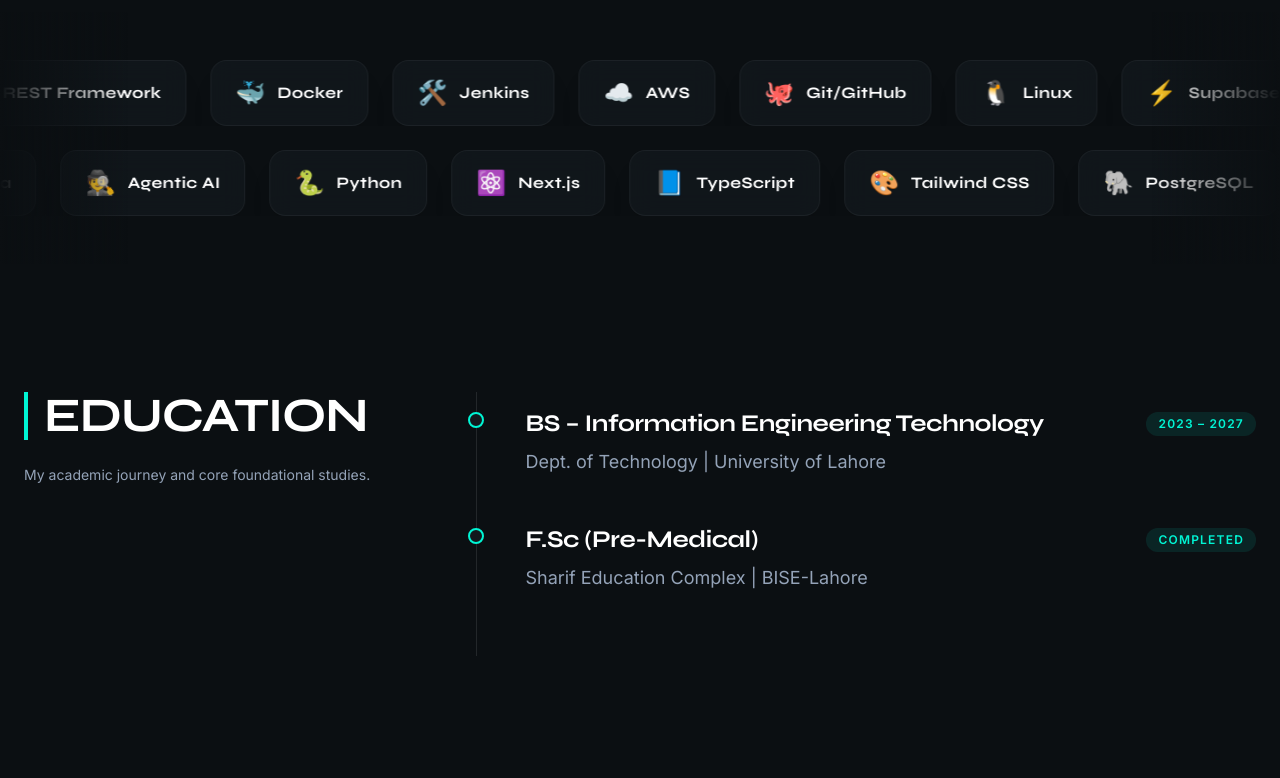
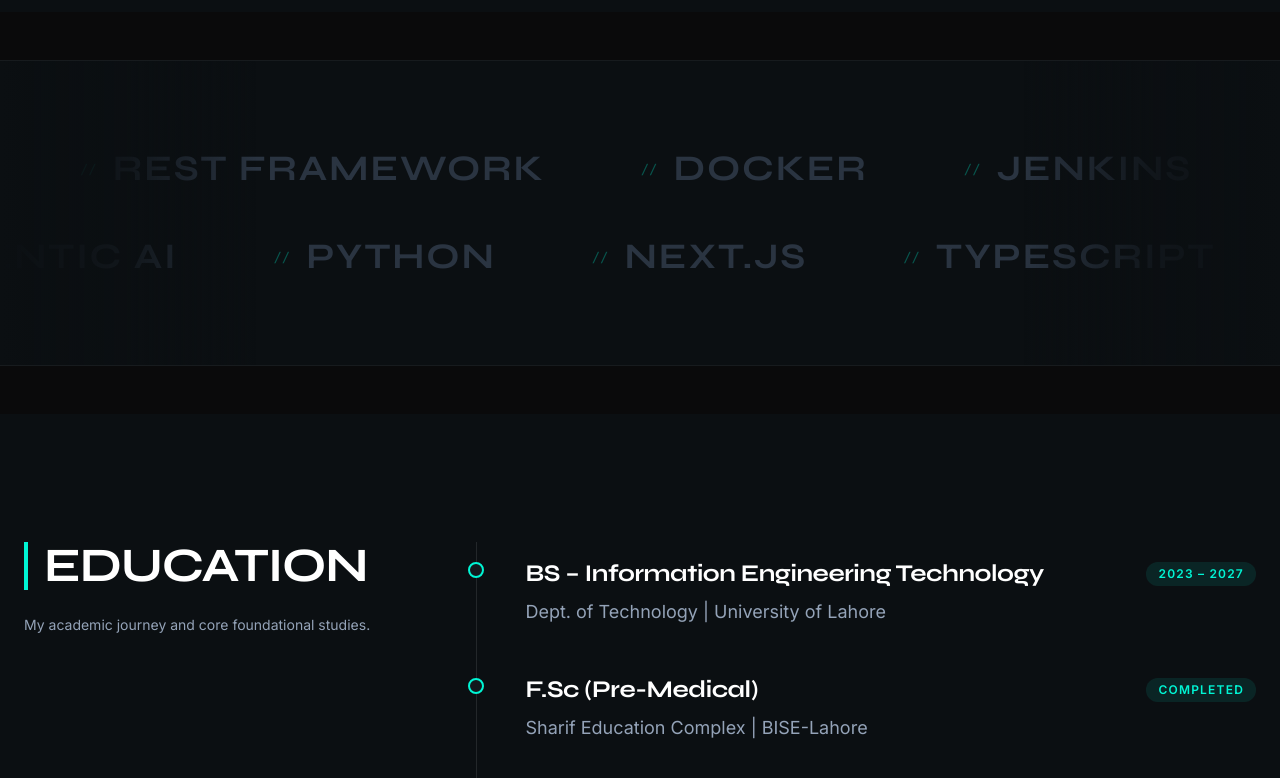
Before and after one commit to HaseebAhmad24-collab/portfolio, a Next.js app: page / in a window 1280 px wide. Shown: the part 1508-2286 px from the top of the page. Built offline with nearby package versions, Linux system fonts and the light colour scheme.

Commit message:
design: completely redesigned SkillsMarquee for an authentic minimalist Tech-Noir look

```diff
--- a/src/components/sections/SkillsMarquee.tsx
+++ b/src/components/sections/SkillsMarquee.tsx
@@ -3,62 +3,44 @@
 import Marquee from "react-fast-marquee";
 
 const row1 = [
-  { name: "Django", icon: "🐍" },
-  { name: "REST Framework", icon: "🔌" },
-  { name: "Docker", icon: "🐳" },
-  { name: "Jenkins", icon: "🛠️" },
-  { name: "AWS", icon: "☁️" },
-  { name: "Git/GitHub", icon: "🐙" },
-  { name: "Linux", icon: "🐧" },
-  { name: "Supabase", icon: "⚡" },
-  { name: "Vercel", icon: "▲" },
-  { name: "MySQL", icon: "🐬" },
-  { name: "Wazuh", icon: "🛡️" },
-  { name: "RAG", icon: "🧠" },
-  { name: "AI/ML", icon: "🤖" },
-  { name: "FastAPI", icon: "🚀" },
-  { name: "LangChain", icon: "🔗" }
+  "Django", "REST Framework", "Docker", "Jenkins", "AWS",
+  "Git/GitHub", "Linux", "Supabase", "Vercel", "MySQL",
+  "Wazuh", "RAG", "AI/ML", "FastAPI", "LangChain"
 ];
 
 const row2 = [
-  { name: "Python", icon: "🐍" },
-  { name: "Next.js", icon: "⚛️" },
-  { name: "TypeScript", icon: "📘" },
-  { name: "Tailwind CSS", icon: "🎨" },
-  { name: "PostgreSQL", icon: "🐘" },
-  { name: "Redis", icon: "🟥" },
-  { name: "CI/CD", icon: "🔄" },
-  { name: "SonarQube", icon: "🔍" },
-  { name: "EC2", icon: "💻" },
-  { name: "Vector DB", icon: "📊" },
-  { name: "Gemini API", icon: "✨" },
-  { name: "Prompt Engineering", icon: "💬" },
-  { name: "Framer Motion", icon: "🎭" },
-  { name: "Figma", icon: "🖋️" },
-  { name: "Agentic AI", icon: "🕵️" }
+  "Python", "Next.js", "TypeScript", "Tailwind CSS", "PostgreSQL",
+  "Redis", "CI/CD", "SonarQube", "EC2", "Vector DB",
+  "Gemini API", "Prompt Engineering", "Framer Motion", "Figma", "Agentic AI"
 ];
 
-const SkillBadge = ({ skill }: { skill: { name: string; icon: string } }) => (
-  <div className="flex items-center gap-3 px-6 py-4 mx-3 rounded-2xl bg-[#12181D]/80 backdrop-blur-md border border-white/5 shadow-xl hover:border-[#00F5D4]/30 transition-colors duration-300">
-    <span className="text-2xl">{skill.icon}</span>
-    <span className="font-syne font-bold text-white tracking-wide">{skill.name}</span>
+const SkillBadge = ({ skill }: { skill: string }) => (
+  <div className="group flex items-center gap-4 px-8 py-2 mx-4 cursor-default">
+    <span className="text-[#00F5D4] font-mono text-sm opacity-30 group-hover:opacity-100 transition-opacity duration-300">
+      //
+    </span>
+    <span className="font-syne font-bold text-3xl md:text-4xl text-[#2A3441] group-hover:text-white transition-colors duration-300 tracking-wider uppercase">
+      {skill}
+    </span>
   </div>
 );
 
 export default function SkillsMarquee() {
   return (
-    <section className="py-12 bg-[#0B0F12] relative overflow-hidden flex flex-col gap-6">
-      {/* Background gradients for smooth edges */}
-      <div className="absolute left-0 top-0 bottom-0 w-16 md:w-32 bg-gradient-to-r from-[#0B0F12] to-transparent z-10 pointer-events-none" />
-      <div className="absolute right-0 top-0 bottom-0 w-16 md:w-32 bg-gradient-to-l from-[#0B0F12] to-transparent z-10 pointer-events-none" />
+    <section className="py-20 bg-[#0B0F12] relative overflow-hidden flex flex-col gap-8 border-y border-white/5 my-12">
+      {/* Heavy gradient masks for cinematic fade */}
+      <div className="absolute left-0 top-0 bottom-0 w-32 md:w-64 bg-gradient-to-r from-[#0B0F12] via-[#0B0F12]/80 to-transparent z-10 pointer-events-none" />
+      <div className="absolute right-0 top-0 bottom-0 w-32 md:w-64 bg-gradient-to-l from-[#0B0F12] via-[#0B0F12]/80 to-transparent z-10 pointer-events-none" />
 
-      <Marquee speed={40} direction="left" pauseOnHover={false} className="overflow-hidden">
+      {/* Row 1 */}
+      <Marquee speed={45} direction="left" pauseOnHover={false} className="overflow-hidden">
         {row1.map((skill, index) => (
           <SkillBadge key={`r1-${index}`} skill={skill} />
         ))}
       </Marquee>
 
-      <Marquee speed={40} direction="right" pauseOnHover={false} className="overflow-hidden">
+      {/* Row 2 (Slightly different speed for organic feel) */}
+      <Marquee speed={35} direction="right" pauseOnHover={false} className="overflow-hidden">
         {row2.map((skill, index) => (
           <SkillBadge key={`r2-${index}`} skill={skill} />
         ))}
```
